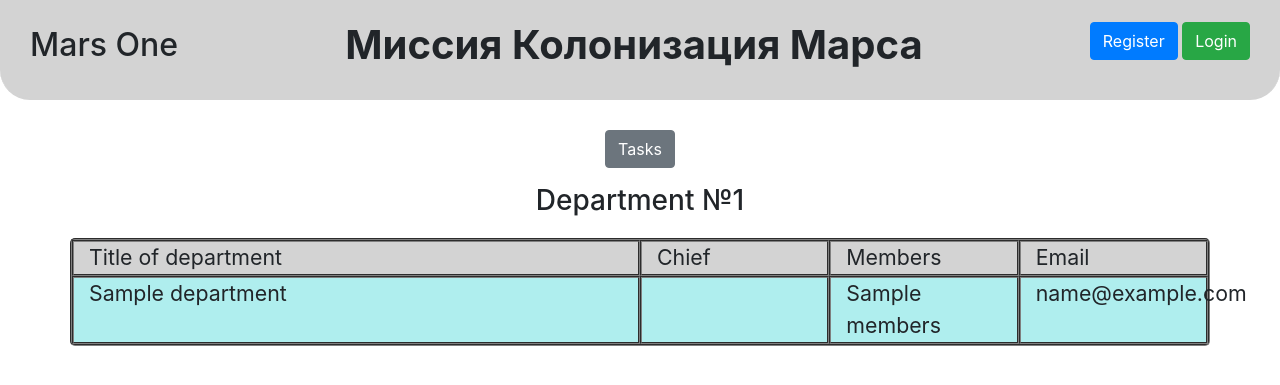
After one commit to thenromanov/AuthorizationForm, a Flask app: template templates/departments.html in a window 1280 px wide. The commit adds this page. Shown: the top 385 px of the page. Run offline with Flask 2, Linux system fonts and the light colour scheme; the template is opened without the code that fills it: most values are stand-ins (such as "Sample title", 1, 10 or a date in 2020); some libraries are stand-ins or nearby versions.

Commit message:
Added departments

```diff
--- a/data/__allModels.py
+++ b/data/__allModels.py
@@ -1,2 +1,3 @@
 from . import users
 from . import jobs
+from . import departments
--- a/data/users.py
+++ b/data/users.py
@@ -20,6 +20,7 @@ class User(SqlAlchemyBase, UserMixin):
     hashedPassword = Column(String, nullable=True)
     modifiedDate = Column(DateTime, default=datetime.datetime.now)
     jobs = orm.relation('Jobs', back_populates='user')
+    departments = orm.relation('Department', back_populates='user')
 
     def __repr__(self):
         return f'<Colonist> {self.id} {self.name} {self.surname}'
--- a/main.py
+++ b/main.py
@@ -7,6 +7,7 @@ from wtforms.validators import DataRequired, InputRequired
 from data import dbSession
 from data.users import User
 from data.jobs import Jobs
+from data.departments import Department
 import datetime
 
 app = Flask(__name__)
@@ -47,6 +48,14 @@ class JobsForm(FlaskForm):
                                  validators=[InputRequired()])
     isFinished = BooleanField('Is finished?')
     submit = SubmitField('Add Task')
+
+
+class DepartmentForm(FlaskForm):
+    title = StringField('Title', validators=[DataRequired()])
+    chief = IntegerField('Chief', validators=[DataRequired()])
+    members = StringField('Members', validators=[DataRequired()])
+    email = StringField('Email', validators=[DataRequired()])
+    submit = SubmitField('Add department')
 
 
 @loginManager.user_loader
@@ -96,7 +105,7 @@ def logout():
 
 @app.route('/task', methods=['GET', 'POST'])
 @login_required
-def task():
+def addTask():
     form = JobsForm()
     if form.validate_on_submit():
         session = dbSession.createSession()
@@ -161,6 +170,72 @@ def removeTask(id):
     return redirect('/')
 
 
+@app.route('/department', methods=['GET', 'POST'])
+@login_required
+def addDepartment():
+    form = DepartmentForm()
+    if form.validate_on_submit():
+        session = dbSession.createSession()
+        department = Department(title=form.title.data, chief=form.chief.data, members=form.members.data,
+                                email=form.email.data)
+        current_user.departments.append(department)
+        session.merge(current_user)
+        session.commit()
+        return redirect('/departments')
+    return render_template('department.html', title='Department addition', form=form)
+
+
+@app.route('/department/<int:id>', methods=['GET', 'POST'])
+@login_required
+def editDepartment(id):
+    form = DepartmentForm()
+    if request.method == 'GET':
+        session = dbSession.createSession()
+        department = session.query(Department).filter(Department.id == id, (Department.user == current_user)
+                                                      | (current_user.id == 1)).first()
+        if department:
+            form.title.data = department.title
+            form.chief.data = department.chief
+            form.members.data = department.members
+            form.email.data = department.email
+        else:
+            abort(404)
+    if form.validate_on_submit():
+        session = dbSession.createSession()
+        department = session.query(Department).filter(Department.id == id, (Department.user == current_user)
+                                                      | (current_user.id == 1)).first()
+        if department:
+            department.title = form.title.data
+            department.chief = form.chief.data
+            department.members = form.members.data
+            department.email = form.email.data
+            session.commit()
+            return redirect('/departments')
+    return render_template('department.html', title='Department edition', form=form)
+
+
+@app.route('/department_remove/<int:id>', methods=['GET', 'POST'])
+@login_required
+def removeDepartment(id):
+    session = dbSession.createSession()
+    department = session.query(Department).filter(Department.id == id, (Department.user == current_user)
+                                                  | (current_user.id == 1)).first()
+    if department:
+        session.delete(department)
+        session.commit()
+    else:
+        abort(404)
+    return redirect('/departments')
+
+
+@app.route('/departments')
+def departmentsPage():
+    session = dbSession.createSession()
+    users = session.query(User).all()
+    departments = session.query(Department).all()
+    return render_template('departments.html', users=users, departments=departments)
+
+
 @app.route('/')
 def mainPage():
     session = dbSession.createSession()
--- a/static/css/style.css
+++ b/static/css/style.css
@@ -1,4 +1,4 @@
-form.register-form, form.login-form, form.task-form {
+form.register-form, form.login-form, form.task-form, form.department-form {
   margin-left: auto;
   margin-right: auto;
   max-width: 800px
--- /dev/null
+++ b/templates/departments.html
@@ -0,0 +1,34 @@
+{% extends "base.html" %}
+{% block content %}
+    <p style="text-align:center">
+        <a href="/" class="btn btn-secondary">Tasks</a>
+        {% if current_user.is_authenticated %}
+            <a href="department" class="btn btn-success">Add department</a>
+        {% endif %}
+    </p>
+    {% for department in departments %}
+        <h3 style="text-align:center; margin-bottom:20px">Department №{{ department.id }}</h3>
+        <div class="container" style="margin-bottom:20px">
+            <div class="row">
+                <div class="col-xl-6 head">Title of department</div>
+                <div class="col-xl-2 head">Chief</div>
+                <div class="col-xl-2 head">Members</div>
+                <div class="col-xl-2 head">Email</div>
+            </div>
+            <div class="row">
+                <div class="col-xl-6 body">{{ department.title }}</div>
+                <div class="col-xl-2 body">
+                    {% for user in users if user.id == department.chief %}{{ user.surname }} {{ user.name }}{% endfor %}
+                </div>
+                <div class="col-xl-2 body">{{ department.members }}</div>
+                <div class="col-xl-2 body">{{ department.email }}</div>
+            </div>
+        </div>
+        {% if current_user.is_authenticated and (current_user == department.user or current_user.id == 1) %}
+            <div style="text-align:center">
+                <a href="/department/{{ department.id }}" class="btn btn-warning">Edit</a>
+                <a href="/department_remove/{{ department.id }}" class="btn btn-danger">Remove</a>
+            </div>
+        {% endif %}
+    {% endfor %}
+{% endblock %}
```
Also changed, not shown: data/departments.py (+17 -0 lines), templates/department.html (added, +19 -0 lines), templates/jobs.html (+7 -4 lines).
